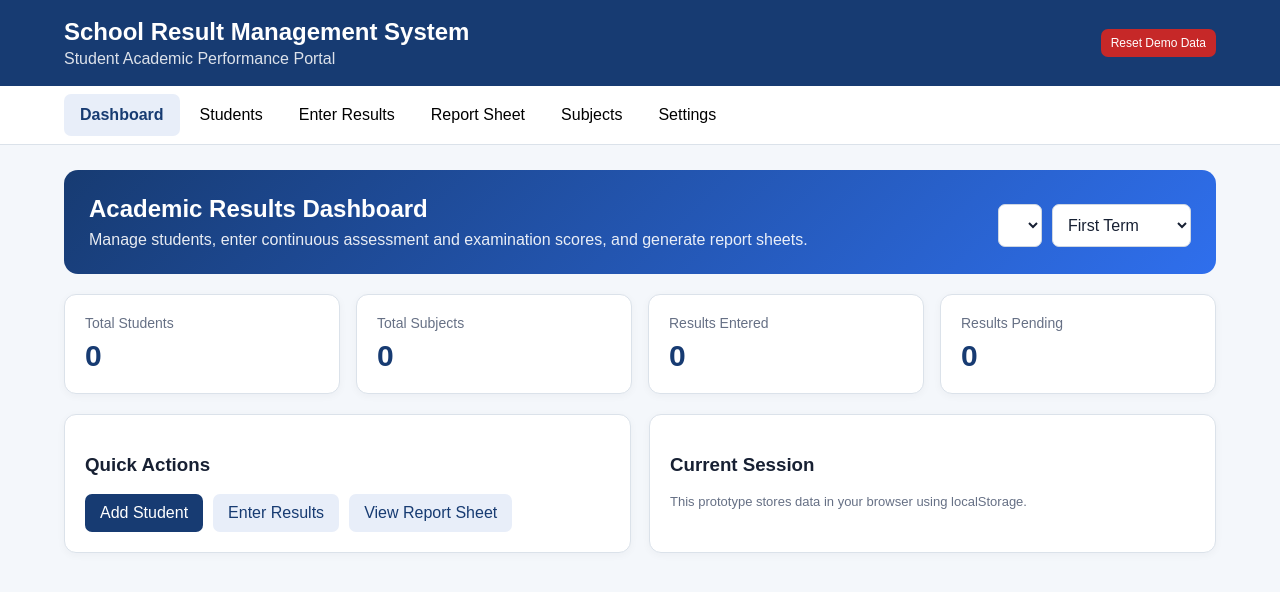
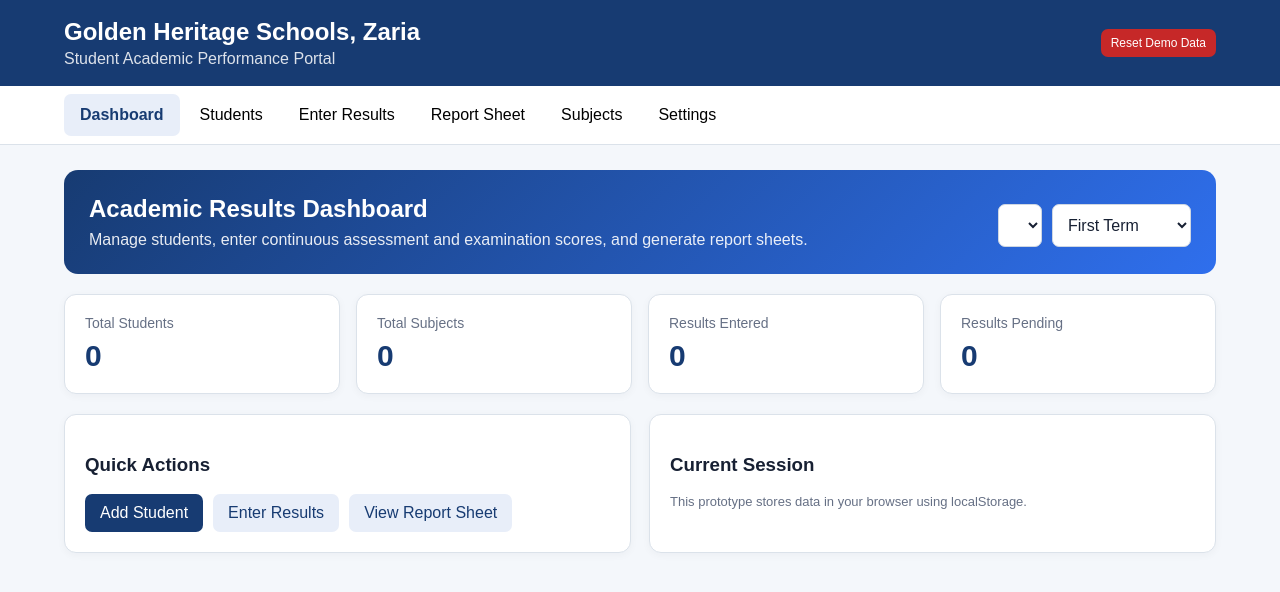
Before and after one commit to Tosho2928/tosho.github.io, a plain HTML site: page index.html in a window 1280 px wide. Drawn offline with Linux system fonts and the light colour scheme; a script that the page names is missing.

Commit message:
Update school name in header

```diff
--- a/index.html
+++ b/index.html
@@ -9,7 +9,7 @@
 <body>
   <header class="topbar">
     <div>
-      <h1 id="schoolName">School Result Management System</h1>
+      <h1 id="schoolName">Golden Heritage Schools, Zaria</h1>
       <p>Student Academic Performance Portal</p>
     </div>
     <button id="resetDataBtn" class="danger small">Reset Demo Data</button>
```
